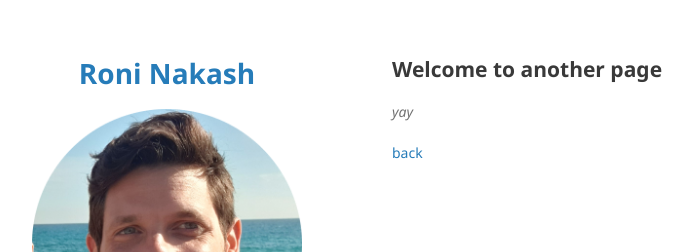
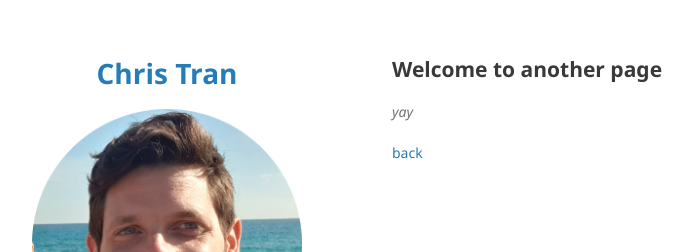
Before and after one commit to Roni-N/Roni_Nakash-Portfolio, a Jekyll site: the page built from another-page.md, in a window 1280 px wide. Shown: the top 252 px of the page, without its empty margins (178-871 px from the left). Built offline with Jekyll 4.4.1, drawn with Linux system fonts in a browser that asks for light colours; our own code applies the rules of GitHub Pages for plain Markdown files.

Commit message:
Update _config.yml

```diff
--- a/_config.yml
+++ b/_config.yml
@@ -1,4 +1,4 @@
-title: <p align="center"> Roni Nakash </p>
+title: <p align="center"> Chris Tran </p>
 logo: /assets/img/ro-m.png
 description: Minimal is a theme for GitHub Pages.
 show_downloads: true
```
